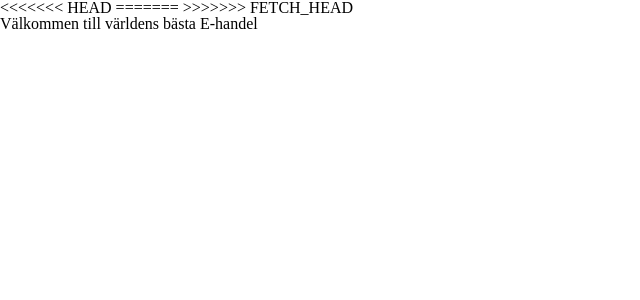
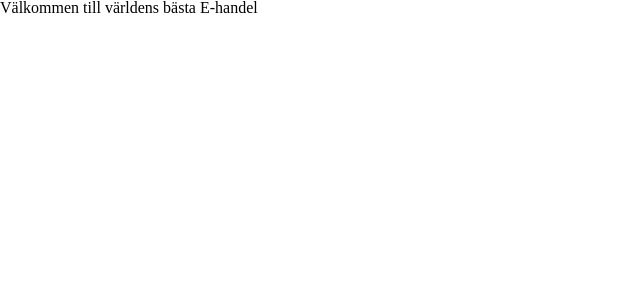
Before and after one commit to ErikElmehed/test_handel, a PHP site: page / in a window 1280 px wide. Shown: the top 300 px of the page, without its empty margins (0-640 px from the left). Run offline with PHP 8.4, Linux system fonts and the light colour scheme.

Commit message:
conflict resolved

```diff
--- a/header.php
+++ b/header.php
@@ -1,11 +1,8 @@
 <html>
 <head>
 	<title>E-handel</title>
-<<<<<<< HEAD
 	<link rel="stylesheet" type="text/css" href="css/style.css">
-=======
 	<meta charset="UTF-8">
 
->>>>>>> FETCH_HEAD
 </head>
 <body>
```
